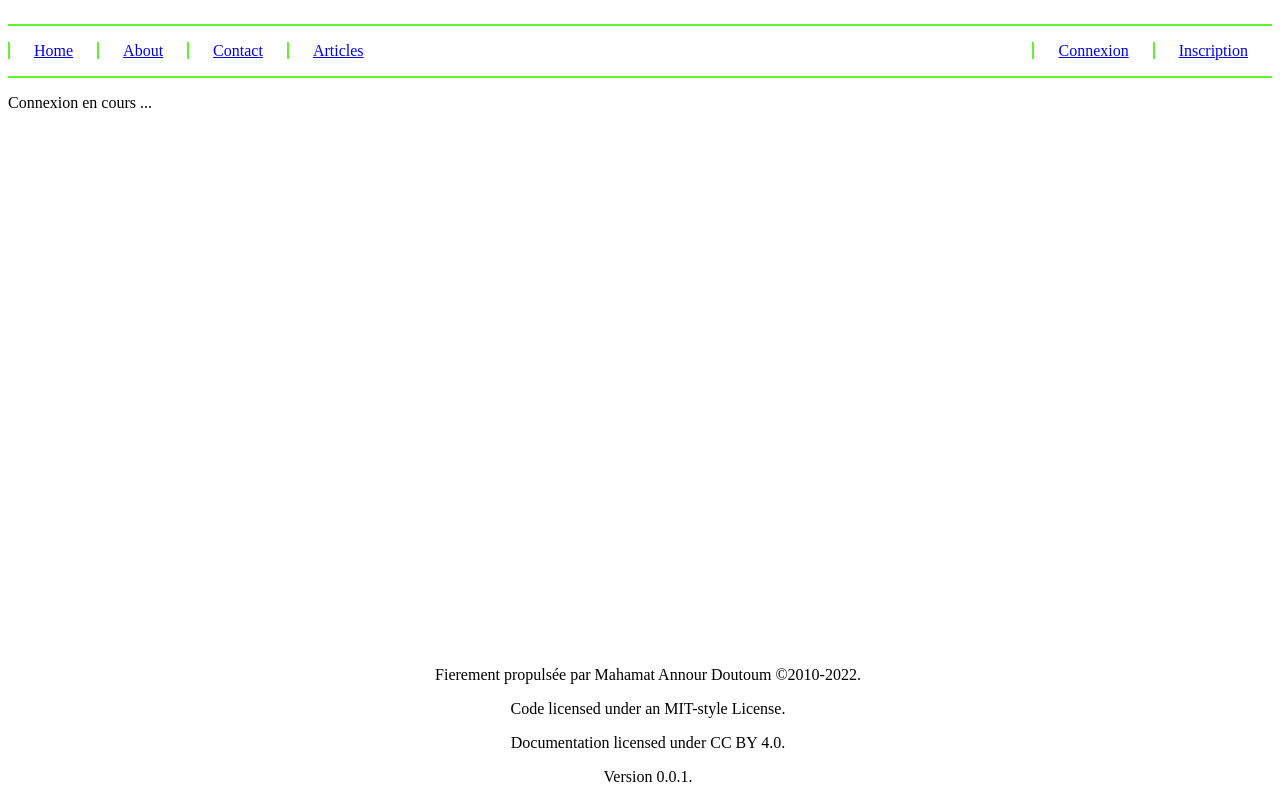
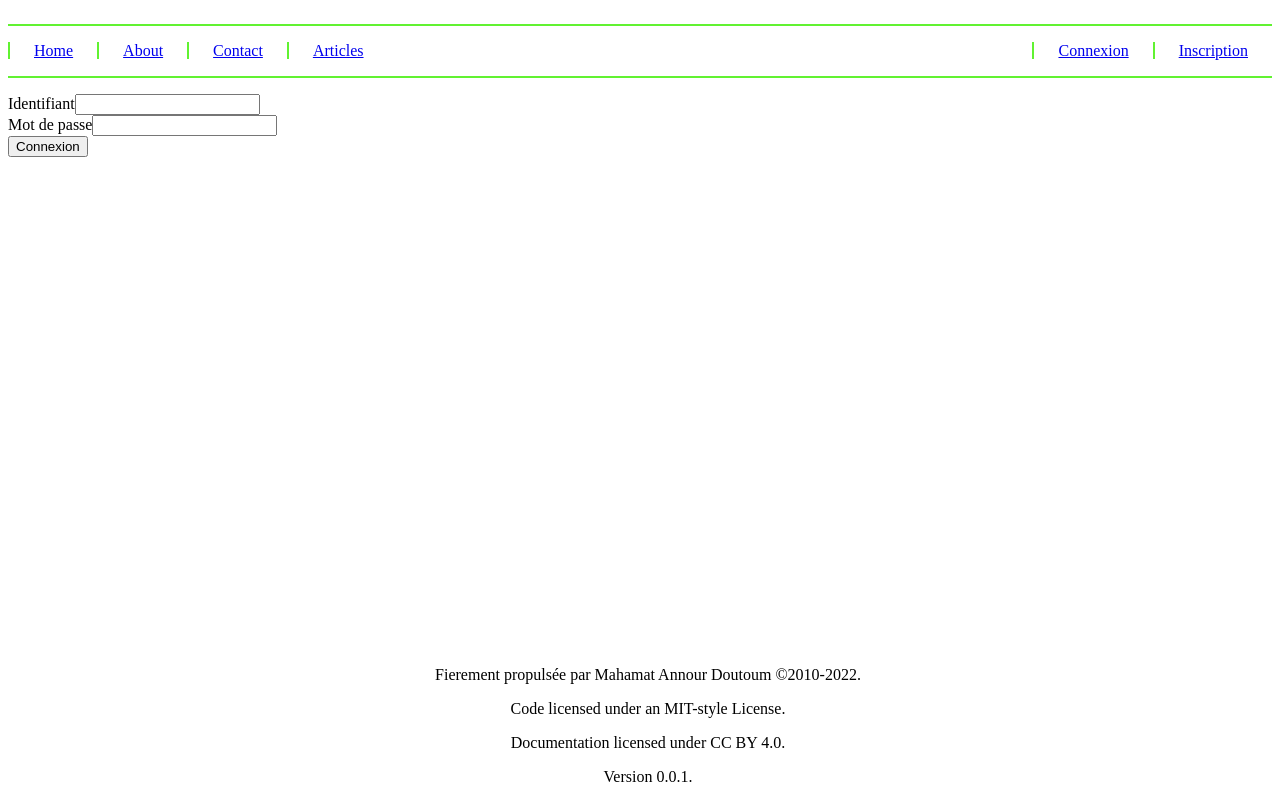
Before and after one commit to doutoum90/react-site, a React (Create React App) app: page /articles in a window 1280 px wide. Built offline with nearby package versions, Linux system fonts and the light colour scheme.

Commit message:
add auth context

```diff
--- a/src/App.tsx
+++ b/src/App.tsx
@@ -1,4 +1,4 @@
-import React from "react";
+import React, { useState } from "react";
 import {
   BrowserRouter as Router,
   NavLink,
@@ -17,8 +17,10 @@ import Connexion from "./components/Connexion";
 import Inscription from "./components/Inscription";
 import { IMenus } from "./interfaces/menus.interface";
 import ProtectedRoutes from "./ProtectedRoutes";
+import { AuthContext } from "./context/AuthContext";
 
 function App(): JSX.Element {
+  const [auth, setAuth] = useState({});
   const menus: IMenus = {
     menuLeft: [
       { name: "Home", path: "/" },
@@ -32,8 +34,9 @@ function App(): JSX.Element {
     ],
   };
   return (
+    <AuthContext.Provider value={{ auth, setAuth }}>
       <Router>
-      <Header key="headerZEZE" menus={menus} />
+        <Header key="header" menus={menus} />
 
         <NavLink to="/"></NavLink>
         <div className="content">
@@ -44,7 +47,10 @@ function App(): JSX.Element {
             <Route element={<ProtectedRoutes />}>
               <Route path="/articles">
                 <Route index element={<Articles key="Articles" />} />
-              <Route path=":number" element={<Article key="ArticleDetail" />} />
+                <Route
+                  path=":number"
+                  element={<Article key="ArticleDetail" />}
+                />
               </Route>
             </Route>
 
@@ -57,6 +63,7 @@ function App(): JSX.Element {
         </div>
         <Footer key="footer" />
       </Router>
+    </AuthContext.Provider>
   );
 }
 
--- a/src/ProtectedRoutes.tsx
+++ b/src/ProtectedRoutes.tsx
@@ -1,11 +1,9 @@
 import { Outlet } from "react-router-dom";
+
 import Connexion from "./components/Connexion";
-
-const useAuth = () => {
-  const user = { loggedIn: false };
-  return user && user.loggedIn;
-};
+import useAuth from "./hooks/UseAuth";
 
 export default function ProtectedRoutes() {
-  return useAuth() ? <Outlet /> : <Connexion />;
+  const { auth } = useAuth();
+  return auth?.user?.name ? <Outlet /> : <Connexion />;
 }
--- a/src/components/Article.tsx
+++ b/src/components/Article.tsx
@@ -22,10 +22,12 @@ export default function Article(): JSX.Element {
   });
   return (
     <>
+      {number}?
       <div className="article-item" key="article-item-detail">
         <h3>{article?.title}</h3>
         <p>{article?.body}</p>
       </div>
+      :<p>{message}</p>
     </>
   );
 }
--- a/src/components/Connexion.tsx
+++ b/src/components/Connexion.tsx
@@ -1,5 +1,40 @@
 import React from "react";
+import { Navigate, useLocation } from "react-router-dom";
+import useAuth from "../hooks/UseAuth";
 
 export default function Connexion(): JSX.Element {
-  return <>Connexion en cours ...</>;
+  const { setAuth, auth } = useAuth();
+  let location = useLocation();
+  const authEvent = (event: React.MouseEvent<HTMLButtonElement>) => {
+    event.preventDefault();
+
+    const user = { name: "John", lastName: "DOE" };
+    const pwd = "mot de passe";
+    const roles = "ROLES";
+    const accessToken = "ACESS_TOKEN";
+    setAuth({ user, pwd, roles, accessToken });
+    // return <Link to="/articles" />;
+    console.log(auth, user, pwd, roles, accessToken);
+    return <Navigate to="/" state={{ from: location }} replace />;
+  };
+  return (
+    <>
+      <form>
+        <div>
+          <label>Identifiant</label>
+          <input type="text" name="identifiant" />
+        </div>
+        <div>
+          <label>Mot de passe</label>
+          <input type="text" name="motdepasse" />
+        </div>
+
+        <div>
+          <button onClick={authEvent} name="connexion">
+            Connexion
+          </button>
+        </div>
+      </form>
+    </>
+  );
 }
--- /dev/null
+++ b/src/context/AuthContext.tsx
@@ -0,0 +1,3 @@
+import { Context, createContext } from "react";
+
+export const AuthContext: Context<any> = createContext({});
--- /dev/null
+++ b/src/hooks/UseAuth.tsx
@@ -0,0 +1,6 @@
+import { useContext } from "react";
+import { AuthContext } from "../context/AuthContext";
+
+export default function useAuth() {
+  return useContext(AuthContext);
+}
```
Lines whose indentation alone changed are shown as unchanged.
